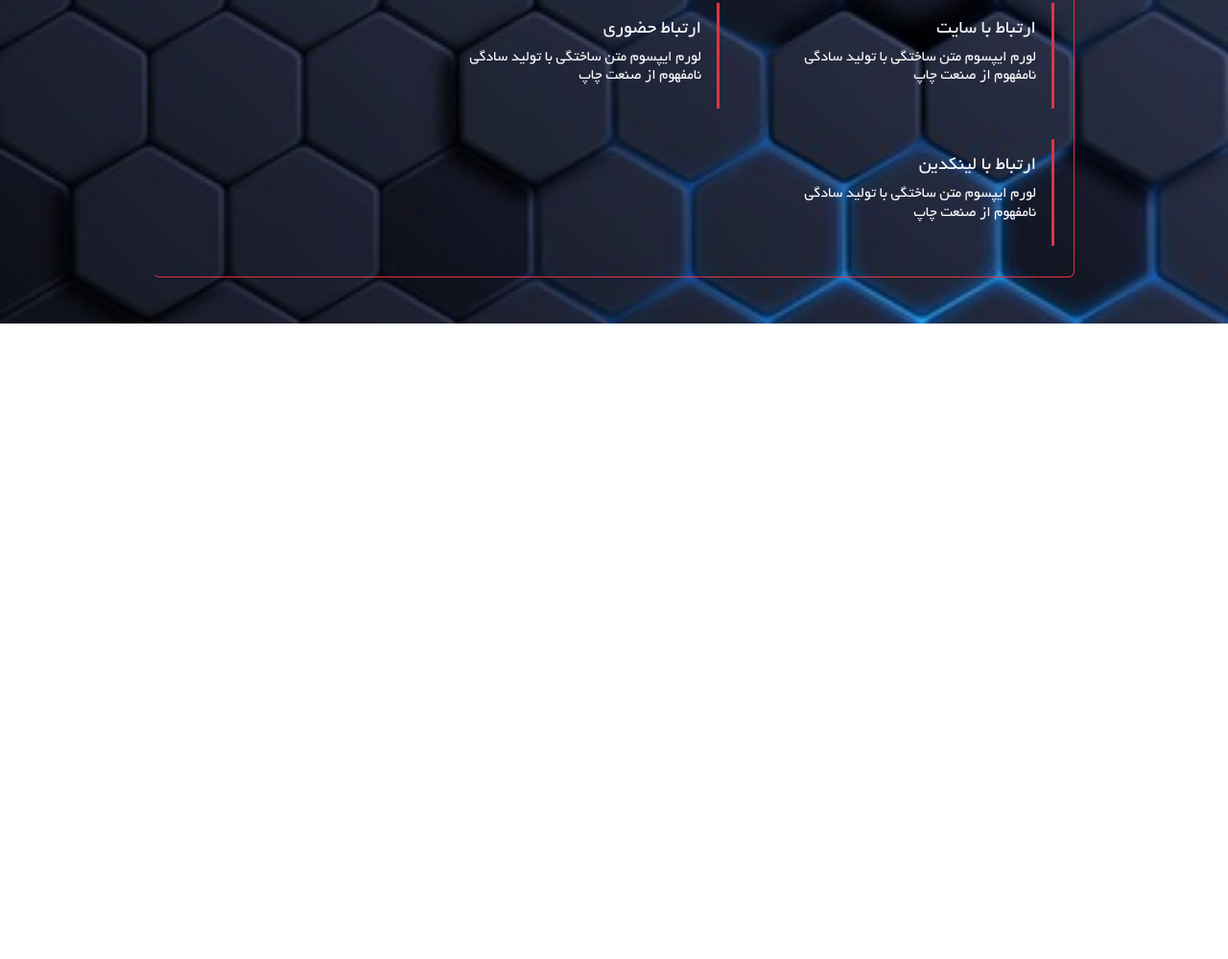
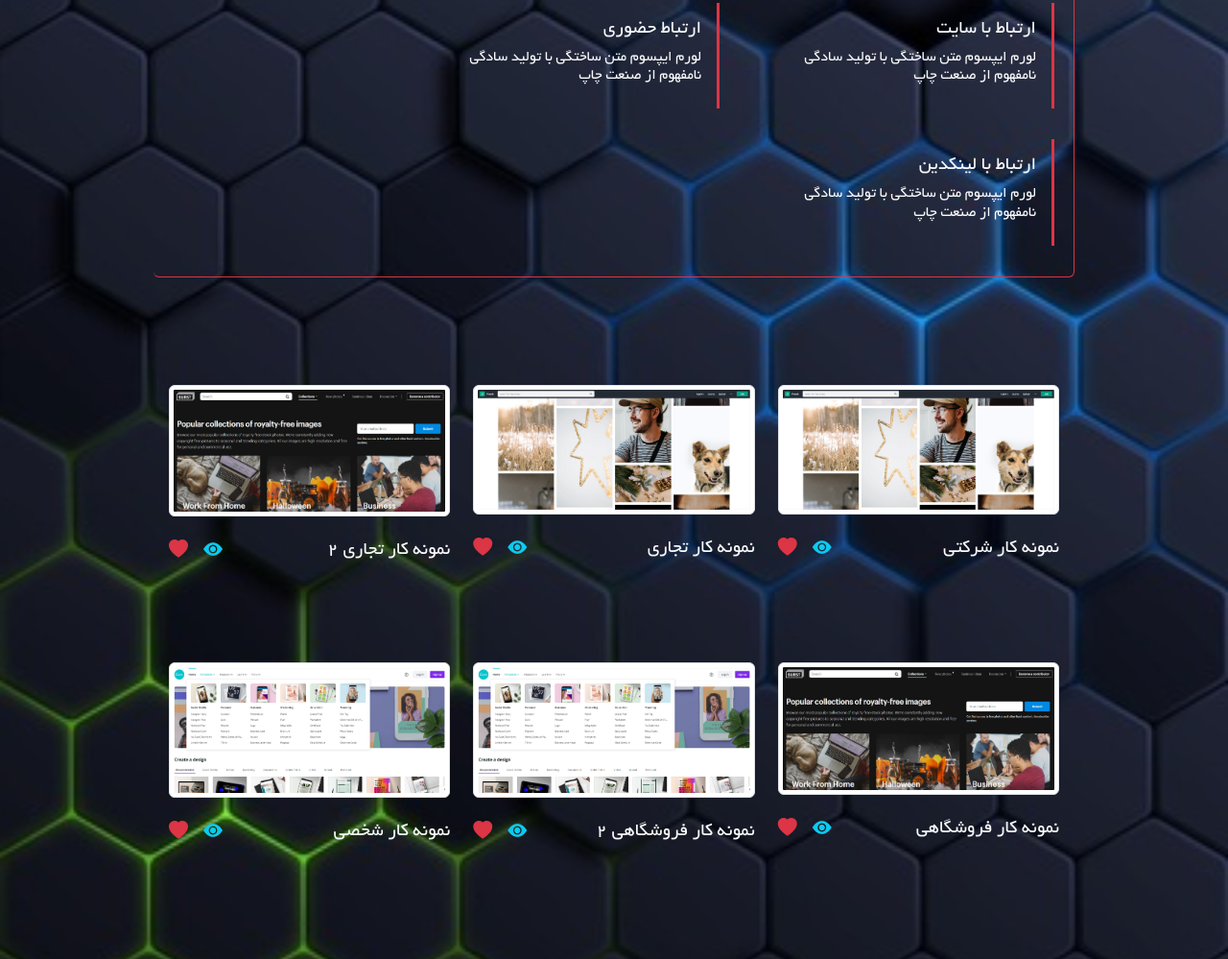
Before and after one commit to saman7370/Bootstrap-Test-Site, a plain HTML site: page Index.html in a window 1280 px wide. Shown: the part 1943-2942 px from the top of the page at 96% size. Before the commit the page ends 2280 px from the top, so only its background shows below. Drawn offline with Linux system fonts and the light colour scheme.

Commit message:
Personal-Site-gallery

```diff
--- a/Index.html
+++ b/Index.html
@@ -51,10 +51,10 @@
                 <p class="h4 text-light fs-2">درباره من <span class="text-secondary">-------</span></p>
                 <p class="h5 text-light fs-3 py-3">بیشتر درباره من بدانید ...</p>
                 <hr class="text-danger py-3">
-                <div class="col-12 col-md-5">
+                <div class="col-12 col-md-5 align-self-center">
                     <img class="img-fluid rounded logo" src="./img/user2.jpg" alt="">
                 </div>
-                <div class="col-12 col-md-7">
+                <div class="col-12 col-md-7 align-self-center">
                     <p class="p-3 text-light fs-5 fs-md-3 text-center">لورم ایپسوم متن ساختگی با تولید سادگی نامفهوم از
                         صنعت چاپ، و با استفاده از طراحان گرافیک است،
                         چاپگرها و متون بلکه روزنامه و مجله در ستون و سطرآنچنان که لازم است، و برای شرایط فعلی تکنولوژی
@@ -124,6 +124,73 @@
             </div>
         </div>
 
+        <div class="w-75 p-3 position-relative start-50 translate-middle-x  my-5" id="gallery">
+            <div class="row">
+                <div class="col-12 col-md-6 col-lg-4 my-5">
+                    <img src="./img/pic-1.jpg" class="img-fluid img-thumbnail" alt="">
+                    <div class="d-flex justify-content-between">
+                        <p class="h5 text-light text-center mt-4">نمونه کار شرکتی</p>
+                        <div class="d-flex">
+                            <span class="mt-4 h5 me-3"><a href="#"><i class="bi bi-eye-fill text-info"></i></a></span>
+                            <span class="mt-4 h5"><a href="#"><i class="bi bi-heart-fill text-danger"></i></a></span>
+                        </div>
+                    </div>
+                </div>
+                <div class="col-12 col-md-6 col-lg-4 my-5">
+                    <img src="./img/pic-1.jpg" class="img-fluid img-thumbnail" alt="">
+                    <div class="d-flex justify-content-between">
+                        <p class="h5 text-light text-center mt-4">نمونه کار تجاری</p>
+                        <div class="d-flex">
+                            <span class="mt-4 h5 me-3"><a href="#"><i class="bi bi-eye-fill text-info"></i></a></span>
+                            <span class="mt-4 h5"><a href="#"><i class="bi bi-heart-fill text-danger"></i></a></span>
+                        </div>
+                    </div>
+                </div>
+                <div class="col-12 col-md-6 col-lg-4 my-5">
+                    <img src="./img/pic-7.jpg" class="img-fluid img-thumbnail" alt="">
+                    <div class="d-flex justify-content-between">
+                        <p class="h5 text-light text-center mt-4"> نمونه کار تجاری 2</p>
+                        <div class="d-flex">
+                            <span class="mt-4 h5 me-3"><a href="#"><i class="bi bi-eye-fill text-info"></i></a></span>
+                            <span class="mt-4 h5"><a href="#"><i class="bi bi-heart-fill text-danger"></i></a></span>
+                        </div>
+                    </div>
+                </div>
+                <div class="col-12 col-md-6 col-lg-4 my-5">
+                    <img src="./img/pic-7.jpg" class="img-fluid img-thumbnail" alt="">
+                    <div class="d-flex justify-content-between">
+                        <p class="h5 text-light text-center mt-4">نمونه کار فروشگاهی</p>
+                        <div class="d-flex">
+                            <span class="mt-4 h5 me-3"><a href="#"><i class="bi bi-eye-fill text-info"></i></a></span>
+                            <span class="mt-4 h5"><a href="#"><i class="bi bi-heart-fill text-danger"></i></a></span>
+                        </div>
+                    </div>
+                </div>
+                <div class="col-12 col-md-6 col-lg-4 my-5">
+                    <img src="./img/pic-3.jpg" class="img-fluid img-thumbnail" alt="">
+                    <div class="d-flex justify-content-between">
+                        <p class="h5 text-light text-center mt-4">نمونه کار فروشگاهی 2</p>
+                        <div class="d-flex">
+                            <span class="mt-4 h5 me-3"><a href="#"><i class="bi bi-eye-fill text-info"></i></a></span>
+                            <span class="mt-4 h5"><a href="#"><i class="bi bi-heart-fill text-danger"></i></a></span>
+                        </div>
+                    </div>
+                </div>
+                <div class="col-12 col-md-6 col-lg-4 my-5">
+                    <img src="./img/pic-3.jpg" class="img-fluid img-thumbnail" alt="">
+                    <div class="d-flex justify-content-between">
+                        <p class="h5 text-light text-center mt-4">نمونه کار شخصی</p>
+                        <div class="d-flex">
+                            <span class="mt-4 h5 me-3"><a href="#"><i class="bi bi-eye-fill text-info"></i></a></span>
+                            <span class="mt-4 h5"><a href="#"><i class="bi bi-heart-fill text-danger"></i></a></span>
+                        </div>
+                    </div>
+                </div>
+            </div>
+
+
+        </div>
+
     </div>
 
 
--- a/css/style.css
+++ b/css/style.css
@@ -9,6 +9,10 @@
     src: url("../fonts/BYekan-webfont.eot") format("eot");
     src: url("../fonts/BYekan-webfont.ttf") format("ttf");
     src: url("../fonts/BYekan-webfont.woff") format("woff");
+}
+
+html{
+    scroll-behavior: smooth;
 }
 
 body{
```
Also changed, not shown: img/pic-1.jpg (added), img/pic-3.jpg (added), img/pic-7.jpg (added).
